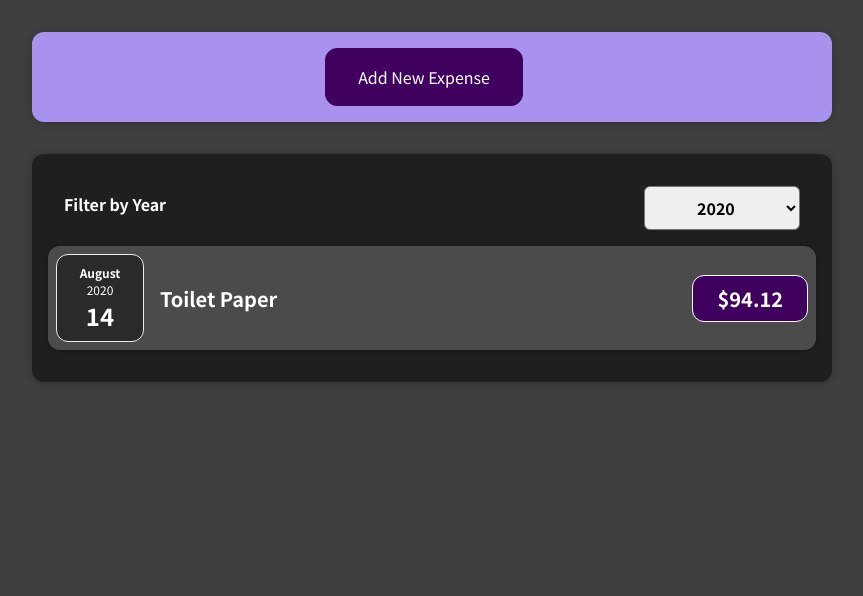
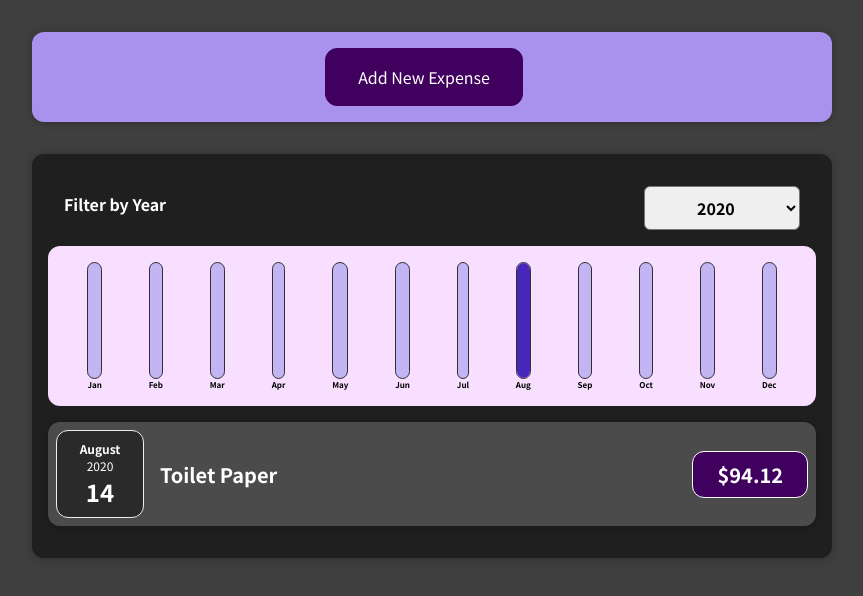
Before and after one commit to sys-ryan/reactjs-rev, a React (Create React App) app in the folder Expense-Tracker/: page / in a window 1280 px wide. Shown: the top 596 px of the page, without its empty margins (208-1071 px from the left). Built offline with nearby package versions, Linux system fonts and the light colour scheme.

Commit message:
feat(Chart): attach <ExpensesChart /> to the <Expenses />
- fix 'barFillHeight' value calculation

```diff
--- a/Expense-Tracker/src/components/Chart/Chart.css
+++ b/Expense-Tracker/src/components/Chart/Chart.css
@@ -0,0 +1,9 @@
+.chart {
+  padding: 1rem;
+  border-radius: 12px;
+  background-color: #f8dfff;
+  text-align: center;
+  display: flex;
+  justify-content: space-around;
+  height: 10rem;
+}
--- a/Expense-Tracker/src/components/Chart/Chart.js
+++ b/Expense-Tracker/src/components/Chart/Chart.js
@@ -4,13 +4,16 @@
 import "./Chart.css";
 
 const Chart = (props) => {
+  const dataPointvalues = props.dataPoints.map((dataPoint) => dataPoint.value);
+  const totalMaximum = Math.max(...dataPointvalues);
+
   return (
     <div className="chart">
       {props.dataPoints.map((dataPoint) => (
         <ChartBar
           key={dataPoint.label}
           value={dataPoint.value}
-          maxValue={null}
+          maxValue={totalMaximum}
           label={dataPoint.label}
         />
       ))}
--- a/Expense-Tracker/src/components/Chart/ChartBar.css
+++ b/Expense-Tracker/src/components/Chart/ChartBar.css
@@ -0,0 +1,30 @@
+.chart-bar {
+  height: 100%;
+  display: flex;
+  flex-direction: column;
+  align-items: center;
+}
+
+.chart-bar__inner {
+  height: 100%;
+  width: 100%;
+  border: 1px solid #313131;
+  border-radius: 12px;
+  background-color: #c3b4f3;
+  overflow: hidden;
+  display: flex;
+  flex-direction: column;
+  justify-content: flex-end;
+}
+
+.chart-bar__fill {
+  background-color: #4826b9;
+  width: 100%;
+  transition: all 0.3s ease-out;
+}
+
+.chart-bar__label {
+  font-weight: bold;
+  font-size: 0.5rem;
+  text-align: center;
+}
--- a/Expense-Tracker/src/components/Chart/ChartBar.js
+++ b/Expense-Tracker/src/components/Chart/ChartBar.js
@@ -1,18 +1,19 @@
-import Recat from "react";
+import React from "react";
 
 import "./ChartBar.css";
 
 const ChartBar = (props) => {
   let barFillHeight = "0%";
-  if (props.max > 0) {
-    barFillHeight = `${Math.round(props.value / props.maxValue)}%`;
+  if (props.maxValue > 0) {
+    barFillHeight = `${Math.round((props.value / props.maxValue) * 100)}%`;
   }
+
   return (
     <div className="chart-bar">
-      <div clasName="chart-bar__inner">
+      <div className="chart-bar__inner">
         <div className="chart-bar__fill" style={{ height: barFillHeight }}></div>
-        <div className="chart-bar__label">{props.label}</div>
       </div>
+      <div className="chart-bar__label">{props.label}</div>
     </div>
   );
 };
--- a/Expense-Tracker/src/components/Expenses/Expenses.js
+++ b/Expense-Tracker/src/components/Expenses/Expenses.js
@@ -5,6 +5,7 @@
 import ExpensesList from "./ExpensesList";
 
 import "./Expenses.css";
+import ExpensesChart from "./ExpensesChart";
 
 const Expenses = (props) => {
   const expenses = props.expenses;
@@ -23,6 +24,7 @@
     <div>
       <Card className="expenses">
         <ExpenseFilter selected={filteredYear} onChangeFilter={filterChangeHandler} />
+        <ExpensesChart expenses={filteredExpenses} />
         <ExpensesList filteredExpenses={filteredExpenses} />
       </Card>
     </div>
--- /dev/null
+++ b/Expense-Tracker/src/components/Expenses/ExpensesChart.js
@@ -0,0 +1,28 @@
+import React from "react";
+import Chart from "../Chart/Chart";
+
+const ExpensesChart = (props) => {
+  const chartDataPoints = [
+    { label: "Jan", value: 0 },
+    { label: "Feb", value: 0 },
+    { label: "Mar", value: 0 },
+    { label: "Apr", value: 0 },
+    { label: "May", value: 0 },
+    { label: "Jun", value: 0 },
+    { label: "Jul", value: 0 },
+    { label: "Aug", value: 0 },
+    { label: "Sep", value: 0 },
+    { label: "Oct", value: 0 },
+    { label: "Nov", value: 0 },
+    { label: "Dec", value: 0 },
+  ];
+
+  for (const expense of props.expenses) {
+    const expenseMonth = expense.date.getMonth(); // Jan == 0
+    chartDataPoints[expenseMonth].value += expense.amount;
+  }
+
+  return <Chart dataPoints={chartDataPoints} />;
+};
+
+export default ExpensesChart;
--- a/Expense-Tracker/src/components/NewExpense/ExpenseForm.js
+++ b/Expense-Tracker/src/components/NewExpense/ExpenseForm.js
@@ -28,7 +28,7 @@
     event.preventDefault();
     const userInput = {
       title: enteredTitle,
-      amount: enteredAmount,
+      amount: +enteredAmount,
       date: new Date(enteredDate),
     };
 
```
Also changed, not shown: 1 other file (tests, documents, lock files or other folders).
